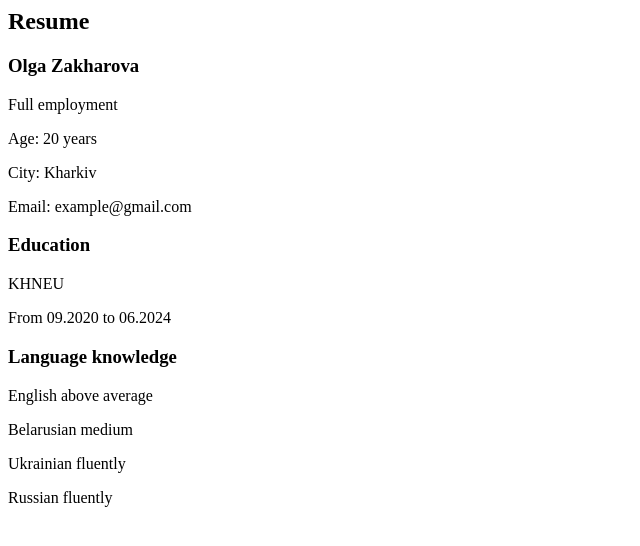
After one commit to helgazakh/zakharova_root, a Django app: page /resume/ in a window 1280 px wide. The commit adds this page. Shown: the top 546 px of the page, without its empty margins (0-640 px from the left). Run offline with Django 4.2, Linux system fonts and the light colour scheme.

Commit message:
Кінцевий стан

```diff
--- /dev/null
+++ b/templates/resume.html
@@ -0,0 +1,14 @@
+<h2> Resume </h2>
+<h3>Olga Zakharova</h3>
+<p>Full employment</p>
+<p>Age: 20 years</p>
+<p>City: Kharkiv</p>
+<p>Email: example@gmail.com</p>
+<h3>Education</h3>
+<p>KHNEU</p>
+<p>From 09.2020 to 06.2024</p>
+<h3>Language knowledge</h3>
+<p>English above average</p>
+<p>Belarusian medium</p>
+<p>Ukrainian fluently</p>
+<p>Russian fluently</p>
--- a/zakharova/urls.py
+++ b/zakharova/urls.py
@@ -22,4 +22,5 @@ urlpatterns = [
     path('admin/', admin.site.urls),
     path('about/', views.about),
     path('', views.home),
+    path('resume/',views.resume),
 ]
--- a/zakharova/views.py
+++ b/zakharova/views.py
@@ -5,4 +5,7 @@ def about(request):
     return HttpResponse('This is information about the project')
 
 def home(request):
-    return render(request,'home.html', {'greeting':'Good day!'})
+    return render(request,'home.html')
+
+def resume(request):
+    return render(request,'resume.html')
```
Also changed, not shown: templates/home.html (+17 -1 lines).
